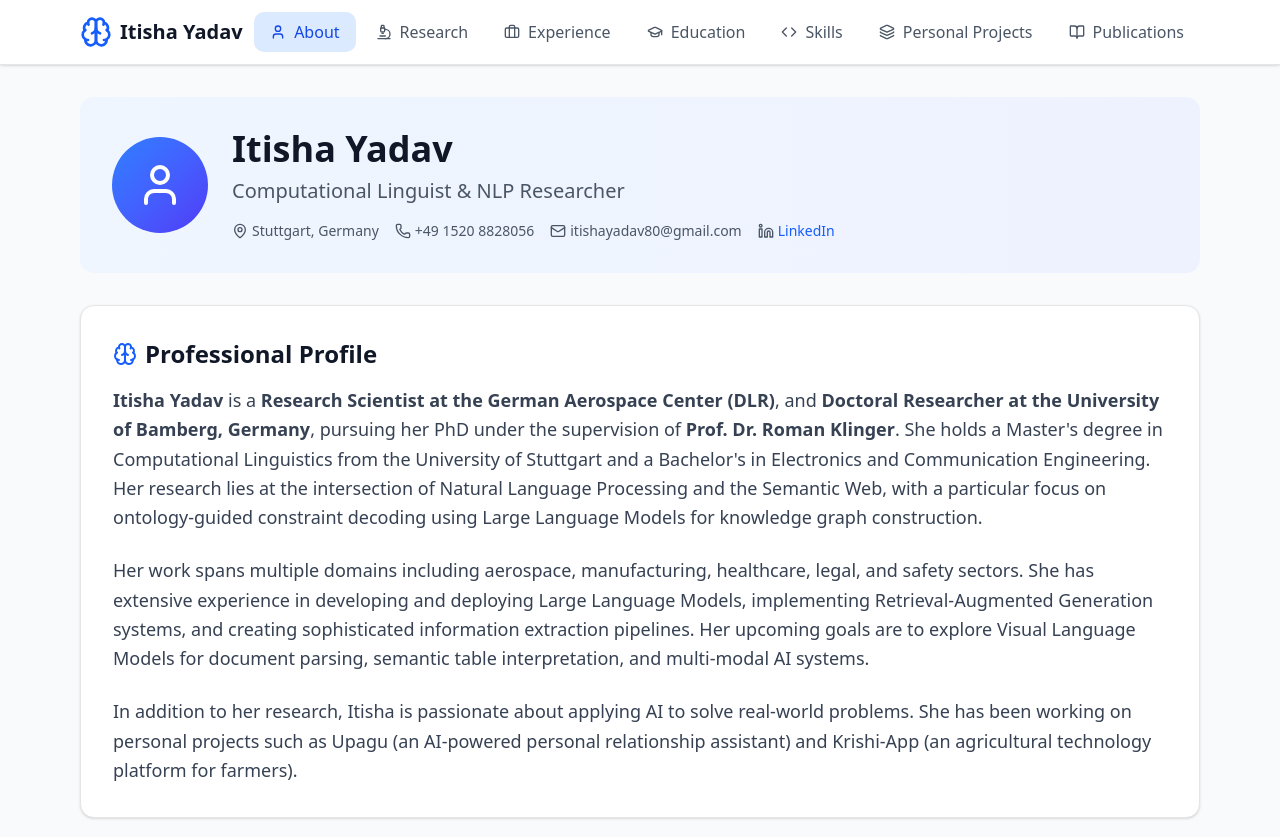
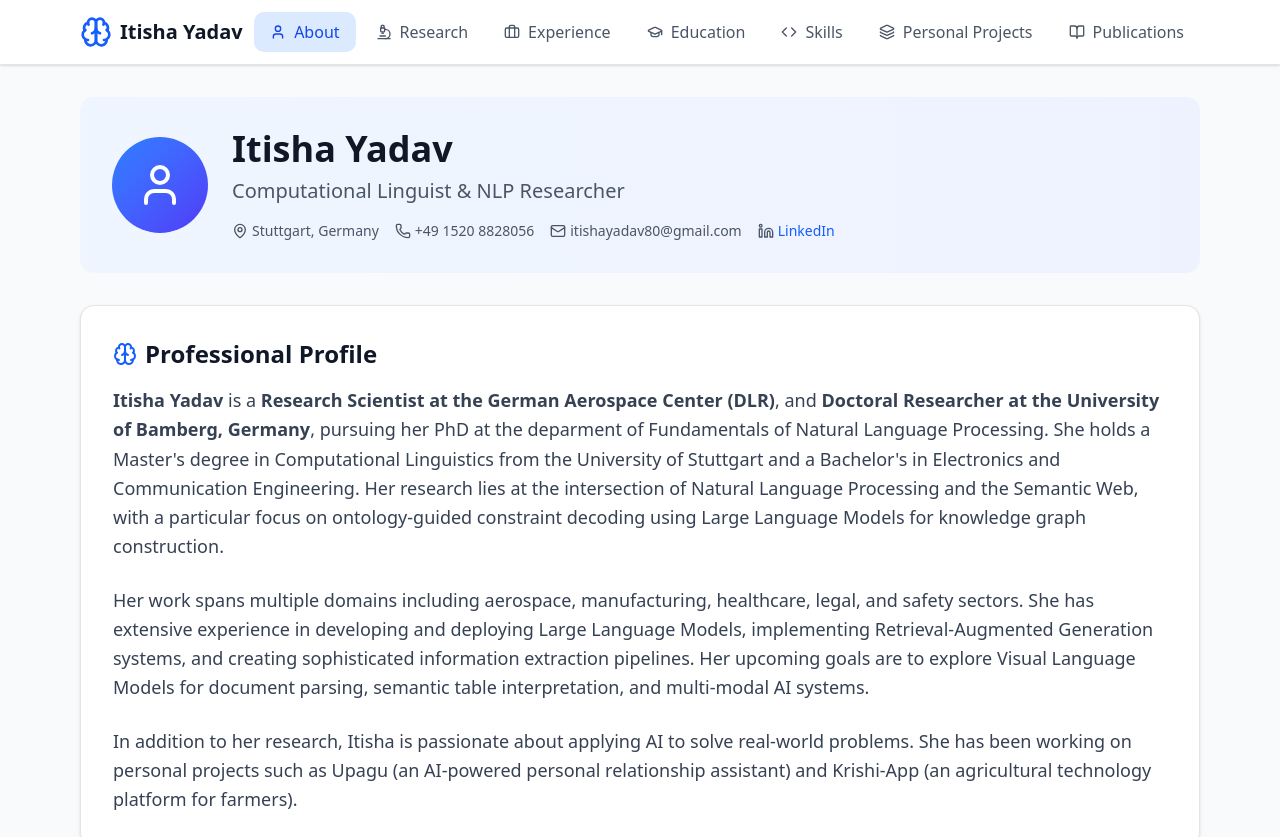
Before and after one commit to itisha2/portfolio-app-itisha, a React (Vite) app: page / in a window 1280 px wide. Shown: the top 837 px of the page. Built offline with nearby package versions, Linux system fonts and the light colour scheme.

Commit message:
summary update

```diff
--- a/src/App.jsx
+++ b/src/App.jsx
@@ -371,8 +371,7 @@ const Portfolio = () => {
         </h2>
         <p className="text-gray-700 leading-relaxed text-lg mb-6">
           <strong>Itisha Yadav</strong> is a <strong>Research Scientist at the German Aerospace Center (DLR)</strong>,
-          and <strong>Doctoral Researcher at the University of Bamberg, Germany</strong>, pursuing her PhD under the supervision of
-          <strong> Prof. Dr. Roman Klinger</strong>. She holds a Master's degree in Computational Linguistics from the University of Stuttgart
+          and <strong>Doctoral Researcher at the University of Bamberg, Germany</strong>, pursuing her PhD at the deparment of Fundamentals of Natural Language Processing. She holds a Master's degree in Computational Linguistics from the University of Stuttgart
           and a Bachelor's in Electronics and Communication Engineering. Her research lies at the intersection of Natural Language Processing
           and the Semantic Web, with a particular focus on ontology-guided constraint decoding using Large Language Models for knowledge
           graph construction.
```
